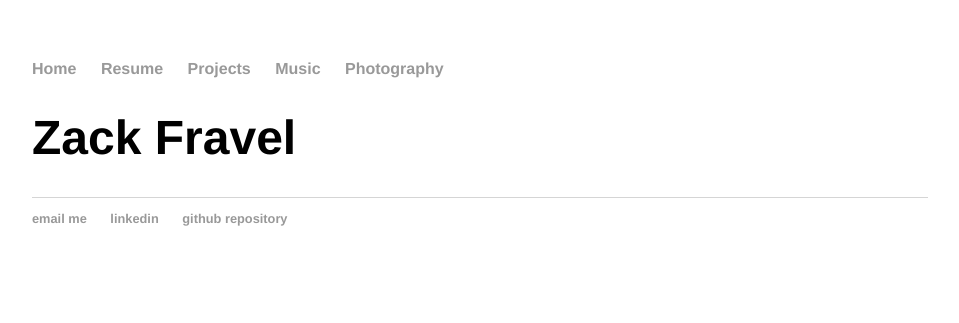
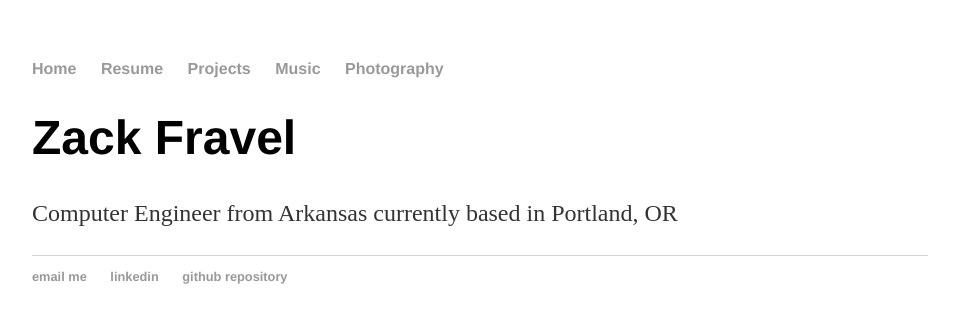
Before and after one commit to zackfravel/zackfravel.github.io, a Jekyll site: the page built from index.html, in a window 1280 px wide. Shown: the top 323 px of the page, without its empty margins (160-1119 px from the left). Built offline with Jekyll 4.4.1, drawn with Linux system fonts in a browser that asks for light colours.

Commit message:
Update index.html

```diff
--- a/index.html
+++ b/index.html
@@ -4,4 +4,5 @@ title: Zack Fravel
 ---
 <div class="blurb">
 	<h1>Zack Fravel</h1>
+	<p>Computer Engineer from Arkansas currently based in Portland, OR</p>
 </div>
```
